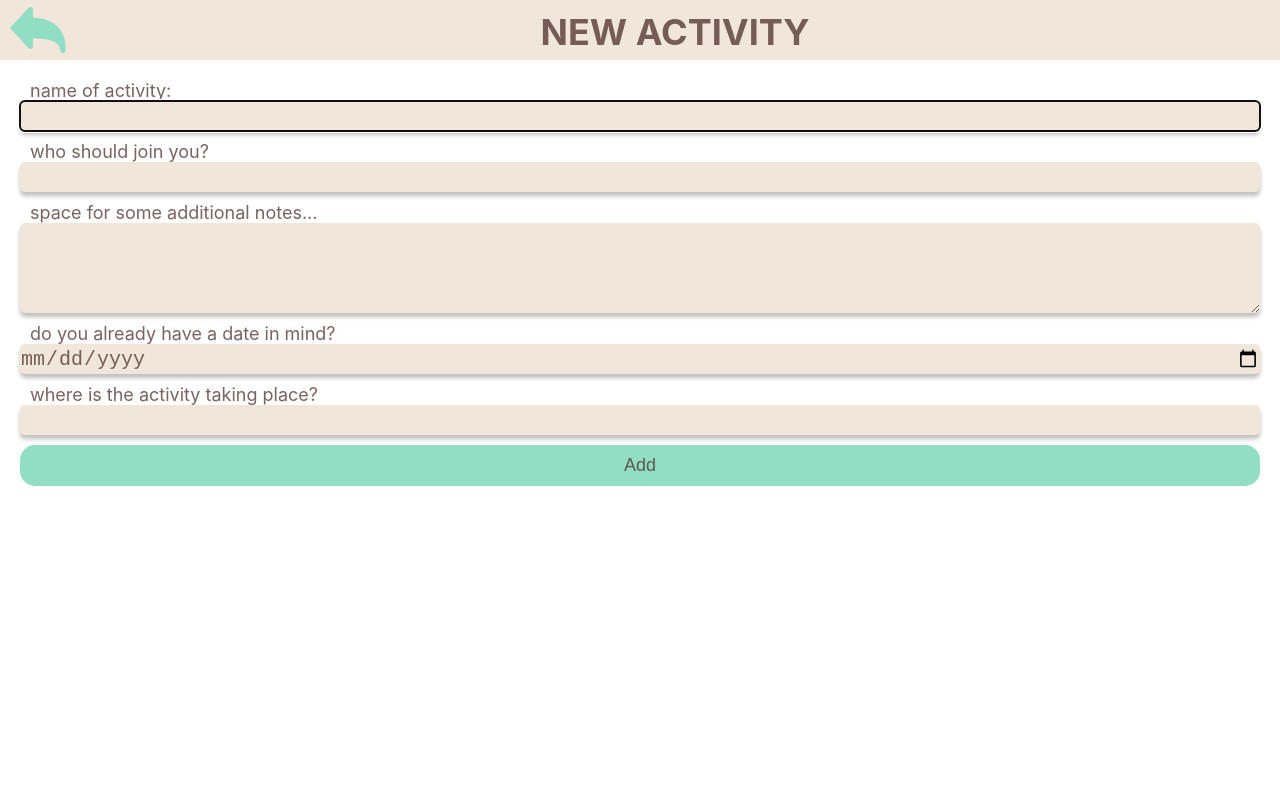
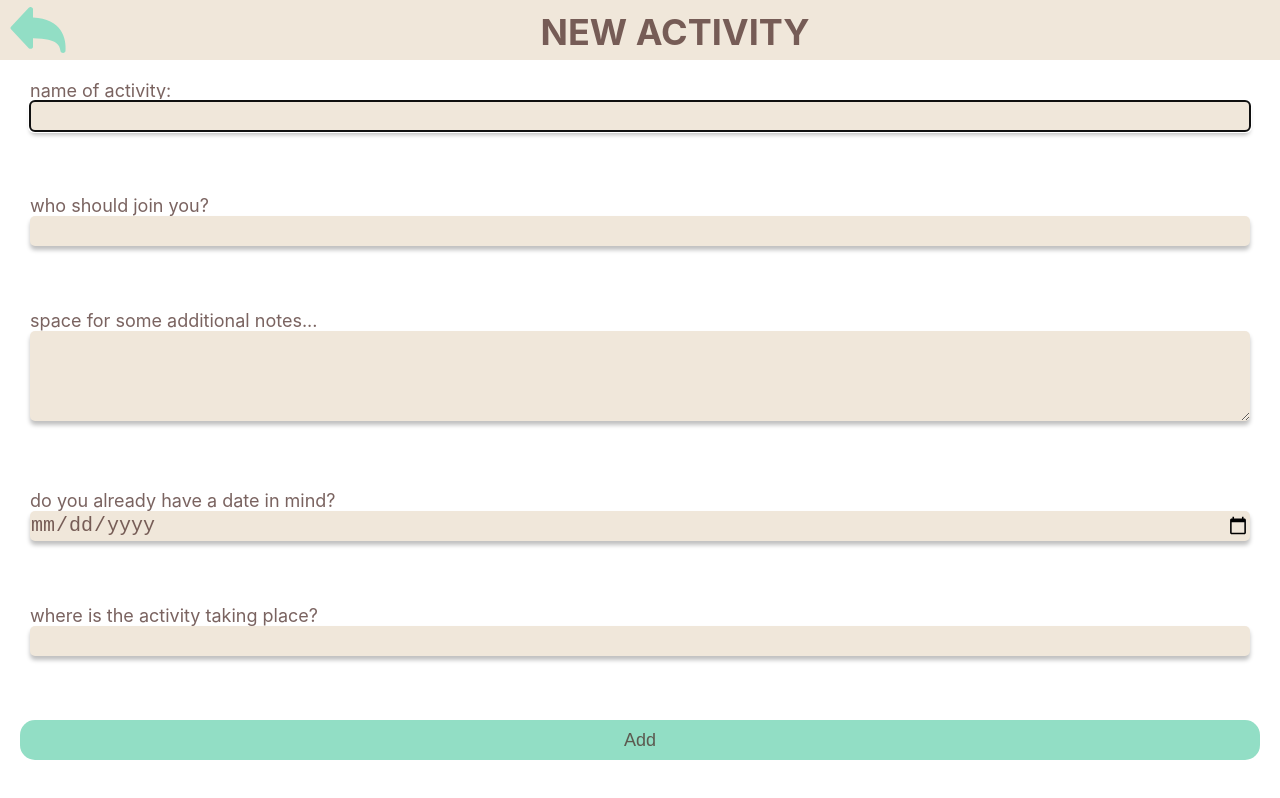
Before and after one commit to JelenadlS/capstone-project, a React (Create React App) app: page /newactivity in a window 1280 px wide. Built offline with nearby package versions, Linux system fonts and the light colour scheme.

Commit message:
Adjust styling form

```diff
--- a/src/components/Form.js
+++ b/src/components/Form.js
@@ -35,7 +35,8 @@ export default function Form({ onAddActivity }) {
       autoComplete="off"
       onSubmit={handleSubmit(onSubmit)}
     >
-      <label htmlFor="activity">name of activity:</label>
+      <label htmlFor="activity">
+        name of activity:{' '}
         <input
           id="activity"
           type="text"
@@ -50,14 +51,15 @@ export default function Form({ onAddActivity }) {
             },
           })}
         />
-
         {errors.activity && (
           <ErrorMessage name="error-message">
             {errors.activity.message}
           </ErrorMessage>
         )}
+      </label>
 
-      <label htmlFor="friend">who should join you?</label>
+      <label htmlFor="friend">
+        who should join you?{' '}
         <input
           id="friend"
           type="text"
@@ -69,14 +71,15 @@ export default function Form({ onAddActivity }) {
             },
           })}
         />
-
         {errors.friend && (
           <ErrorMessage name="error-message">
             {errors.friend.message}
           </ErrorMessage>
         )}
+      </label>
 
-      <label htmlFor="notes">space for some additional notes...</label>
+      <label htmlFor="notes">
+        space for some additional notes...
         <textarea
           id="notes"
           type="text"
@@ -89,15 +92,20 @@ export default function Form({ onAddActivity }) {
             },
           })}
         />
+        {errors.notes && (
+          <ErrorMessage name="error-message">
+            {errors.notes.message}
+          </ErrorMessage>
+        )}
+      </label>
 
-      {errors.notes && (
-        <ErrorMessage name="error-message">{errors.notes.message}</ErrorMessage>
-      )}
+      <label htmlFor="date">
+        do you already have a date in mind?
+        <input id="date" type="date" name="date" {...register('date')} />
+      </label>
 
-      <label htmlFor="date">do you already have a date in mind?</label>
-      <input id="date" type="date" name="date" {...register('date')} />
-
-      <label htmlFor="location">where is the activity taking place?</label>
+      <label htmlFor="location">
+        where is the activity taking place?
         <input
           id="location"
           type="text"
@@ -108,30 +116,28 @@ export default function Form({ onAddActivity }) {
               message: 'This adress is way too long!',
             },
           })}
-      />
-
+        />{' '}
         {errors.location && (
           <ErrorMessage name="error-message">
             {errors.location.message}
           </ErrorMessage>
         )}
+      </label>
 
-      <PositionButton type="submit">Add</PositionButton>
+      <Button type="submit">Add</Button>
     </WrapperForm>
   );
 }
 
 const WrapperForm = styled.form`
   height: 85vh;
-  display: flex;
-  flex-direction: column;
-  align-content: start;
-  gap: 10px;
+  display: grid;
+  grid-template-rows: repeat(5, auto) 40px;
   color: rgba(71, 39, 35, 0.72);
   margin: 20px;
 
   label {
-    margin-left: 10px;
+    margin: 0px 10px;
   }
 
   input {
@@ -139,8 +145,8 @@ const WrapperForm = styled.form`
     background: #f0e7da;
     box-shadow: 0px 4px 4px rgba(0, 0, 0, 0.25);
     border-radius: 5px;
-    margin-top: -10px;
     height: 30px;
+    width: 100%;
     color: rgba(71, 39, 35, 0.72);
     font-size: 20px;
   }
@@ -150,14 +156,11 @@ const WrapperForm = styled.form`
     background: #f0e7da;
     box-shadow: 0px 4px 4px rgba(0, 0, 0, 0.25);
     border-radius: 5px;
-    margin-top: -10px;
     height: 90px;
+    width: 100%;
     color: rgba(71, 39, 35, 0.72);
     font-size: 20px;
   }
-`;
-const PositionButton = styled(Button)`
-  align-self: end;
 `;
 
 const ErrorMessage = styled.span`
```
Lines whose indentation alone changed are shown as unchanged.
